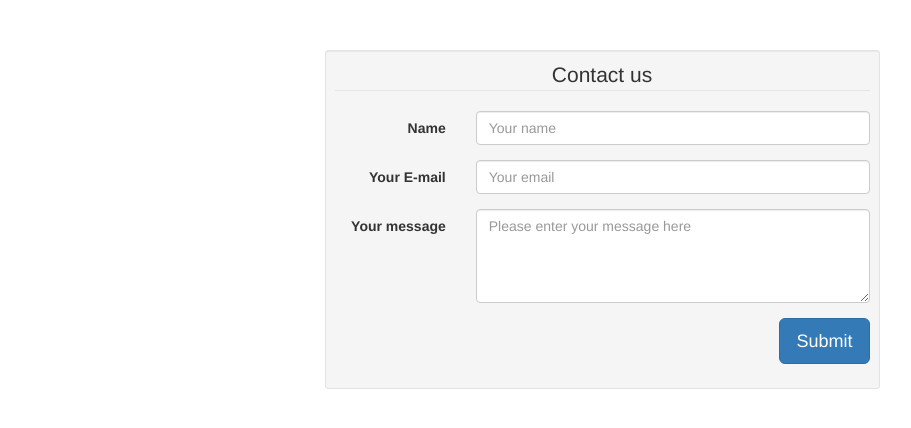
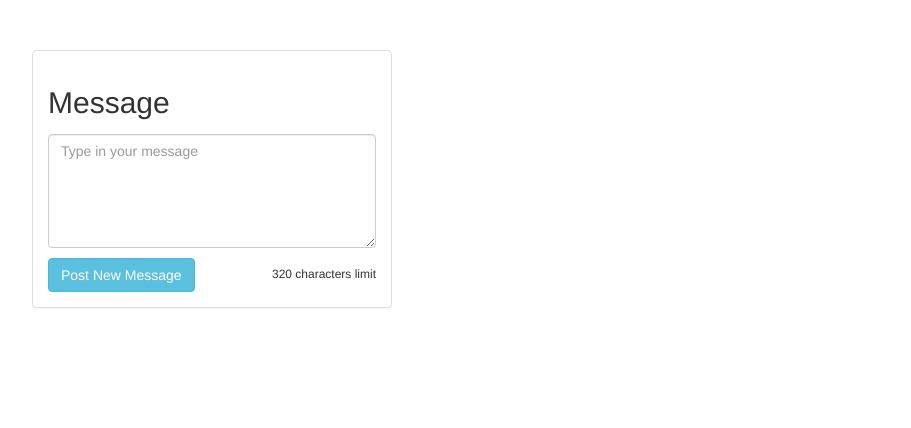
Before and after one commit to Gauravkr/nodejsDemoApp, a website: page index.html in a window 1280 px wide. Shown: the whole page, without its empty margins (38-949 px from the left). Drawn offline with nearby package versions, Linux system fonts and the light colour scheme.

Commit message:
Modified form

```diff
--- a/index.html
+++ b/index.html
@@ -13,69 +13,24 @@
    <body>
      <div class="container">
         <div class="row">
-            <div class="col-md-6 col-md-offset-3">
-              <div class="well well-sm">
-                <form class="form-horizontal"
-                  method="post"
-                  enctype="multipart/form-data">
-                  <fieldset>
-                     <legend class="text-center">Contact us</legend>
-                     <!-- Name input-->
-                     <div class="form-group">
-                        <label
-                           class="col-md-3 control-label"
-                           for="name">Name
-                        </label>
-                        <div class="col-md-9">
-                           <input
-                              id="name"
-                              name="name"
-                              type="text"
-                              placeholder="Your name"
-                              class="form-control">
-                        </div>
-                     </div>
-
-                     <!-- Email input-->
-                     <div class="form-group">
-                        <label class="col-md-3 control-label"
-                           for="email">Your E-mail
-                        </label>
-                        <div class="col-md-9">
-                           <input id="email"
-                              name="email"
-                              type="text"
-                              placeholder="Your email"
-                              class="form-control">
-                        </div>
-                     </div>
-
-                     <!-- Message body -->
-                     <div class="form-group">
-                        <label class="col-md-3 control-label"
-                           for="message">Your message
-                        </label>
-                        <div class="col-md-9">
-                           <textarea class="form-control"
+          <div class="col-sm-4 col-md-4">
+            <div class="panel panel-default">
+                <div class="panel-body">
+                    <form enctype="multipart/form-data" action="" method="POST">
+                      <label><h2>Message</h2></label>
+                        <textarea class="form-control counted"
                           id="message"
                           name="message"
-                              placeholder="Please enter your message here"rows="4"
-                              cols="50"></textarea>
+                          placeholder="Type in your message"
+                          rows="5"
+                          style="margin-bottom:10px;"></textarea>
+                        <h6 class="pull-right" id="counter">320 characters limit</h6>
+                        <button class="btn btn-info"
+                          id="submit-btn"
+                          type="button">Post New Message
+                        </button>
+                    </form>
                 </div>
-                     </div>
-
-                     <!-- Form actions -->
-                     <div class="form-group">
-                       <div class="col-md-12 text-right">
-                           <button
-                              type="button"
-                              id="submit-btn"
-                              class="btn btn-primary btn-lg">Submit
-                           </button>
-                       </div>
-                     </div>
-                  </fieldset>
-                </form>
             </div>
           </div>
         </div>
@@ -84,13 +39,9 @@
       <script src="/bootstrap/dist/js/bootstrap.min.js"></script>
       <script>
          $(document).ready(function(){
-            $('#submit-btn').click(function(){
-               const name = $("#name").val();
-               const email = $("#email").val();
+            $('#submit-btn').click(function() {
                const message = $("#message").val();
-
-               $.post("/message",
-                  { name: name, email: email, message:message }, (data, status) => {
+               $.post("/message", { message:message }, (data, status) => {
                  if (status === 'success')
                    alert(`message sending success\n${data}`);
                  else
@@ -98,6 +49,7 @@
                });
             });
           });
+
       </script>
    </body>
 </html>
```
Also changed, not shown: server.js (+3 -6 lines). Lines whose indentation alone changed are shown as unchanged.
